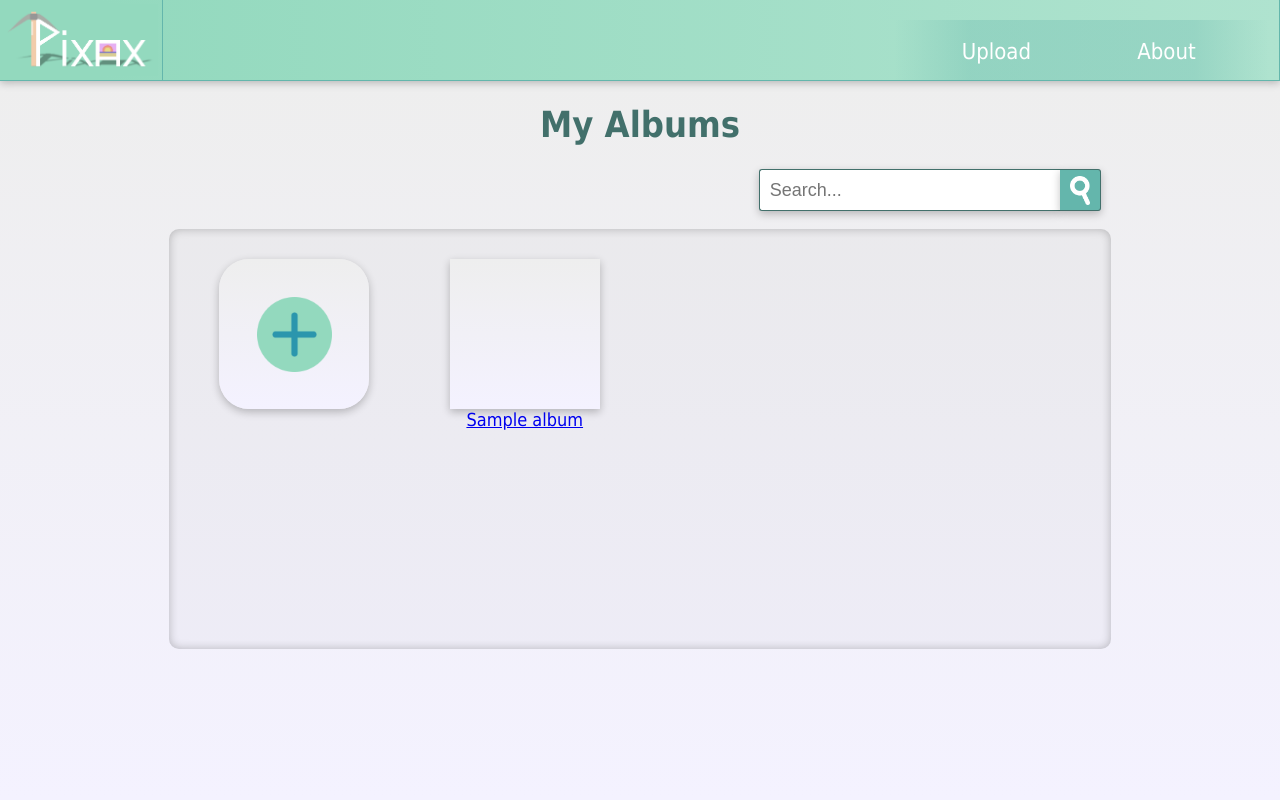
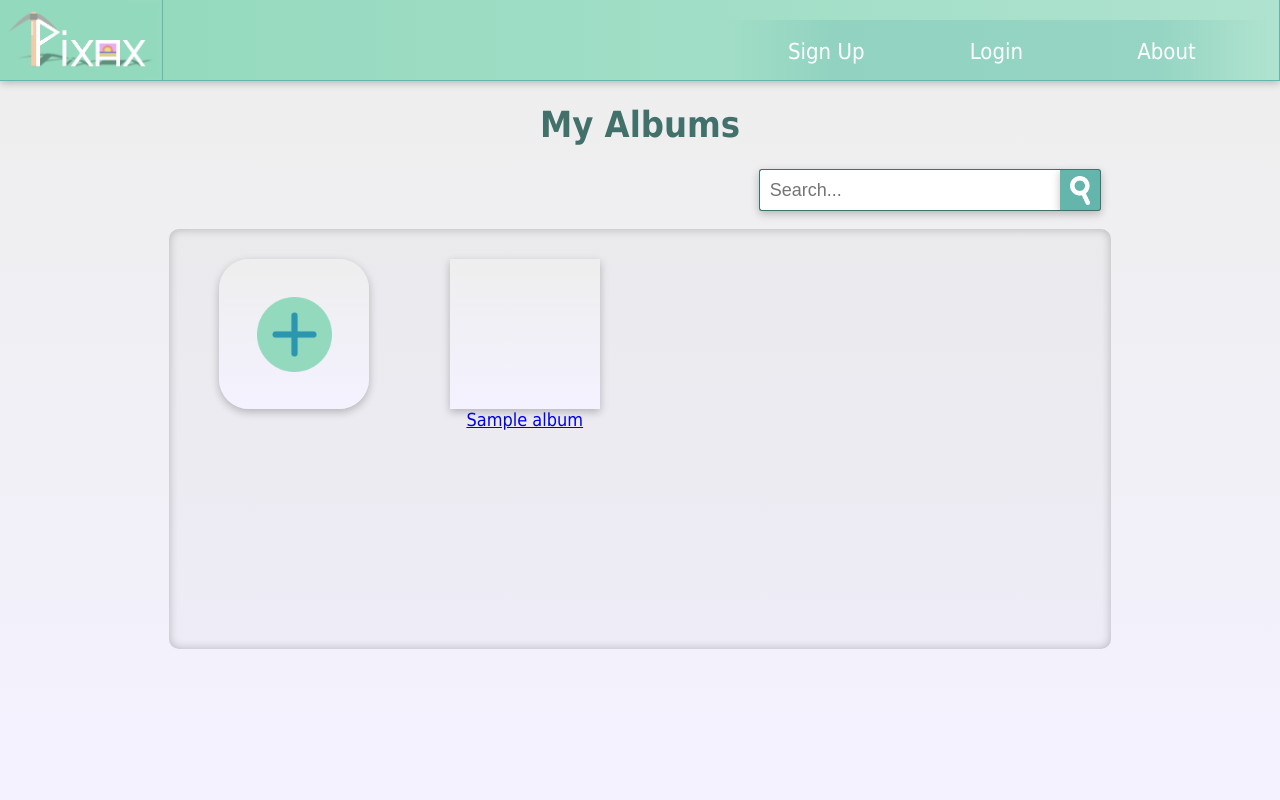
Before and after one commit to OliveMcCullough/Pixax-Project, a Django app: template pixax/templates/albums.html in a window 1280 px wide. Run offline with Django 4.2, Linux system fonts and the light colour scheme; the template is opened without the code that fills it: most values are stand-ins (such as "Sample title", 1, 10 or a date in 2020).

Commit message:
Navbar updates / placeholder removal

```diff
--- a/pixax/templates/base.html
+++ b/pixax/templates/base.html
@@ -29,8 +29,12 @@
       </ul>
       {%endif%}
       <ul class="item_list">
-        {% if user.is_authenticated %}<li><a href="{% url 'main:albums' %}"><span>My Albums</span></a></li>{% endif %}
-        <li> <a href="TO DO"><span>Upload</span></a></li>
+        {% if user.is_authenticated %}<li><a href="{% url 'main:albums' %}"><span>My Albums</span></a></li>
+        <li> <a href="{% url 'main:upload' %}"><span>Upload</span></a></li>
+        {%else%}
+        <li> <a href="{% url 'users:register' %}"><span>Sign Up</span></a> </li>
+        <li> <a href="{% url 'users:login' %}"><span>Login</span></a> </li>
+        {% endif %}
         <li><a href="TO DO"><span>About</span></a></li>
       </ul>
     </nav >
```
